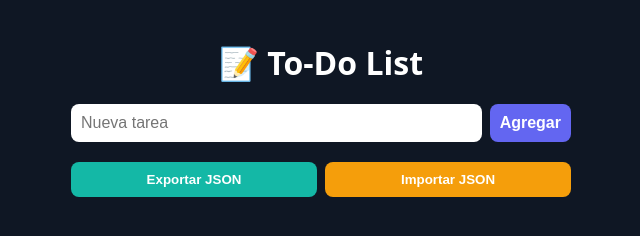
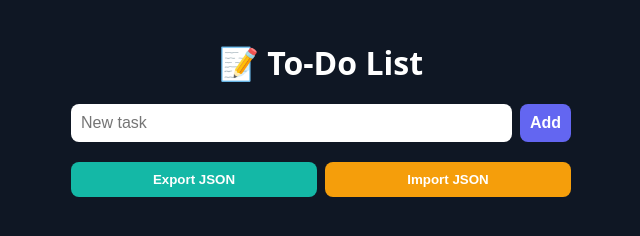
Before and after one commit to GG-HRN/GG-HRN.github.io, a plain HTML site: page todo/todolist.html in a window 1280 px wide. Shown: the whole page, without its empty margins (319-959 px from the left). Drawn offline with Linux system fonts and the light colour scheme.

Commit message:
Update todolist.html

```diff
--- a/todo/todolist.html
+++ b/todo/todolist.html
@@ -27,13 +27,13 @@ h1{text-align:center;margin-bottom:20px}
 <h1>📝 To-Do List</h1>
 
 <div id="taskInputRow">
-  <input id="newTask" placeholder="Nueva tarea">
-  <button id="addBtn">Agregar</button>
+  <input id="newTask" placeholder="New task">
+  <button id="addBtn">Add</button>
 </div>
 
 <div class="export-import">
-  <button onclick="exportJSON()" style="background:#14b8a6;color:#fff;">Exportar JSON</button>
-  <button onclick="document.getElementById('fileInput').click()" style="background:#f59e0b;color:#fff;">Importar JSON</button>
+  <button onclick="exportJSON()" style="background:#14b8a6;color:#fff;">Export JSON</button>
+  <button onclick="document.getElementById('fileInput').click()" style="background:#f59e0b;color:#fff;">Import JSON</button>
   <input type="file" id="fileInput" accept="application/json" style="display:none" onchange="importJSON(event)">
 </div>
 
```
